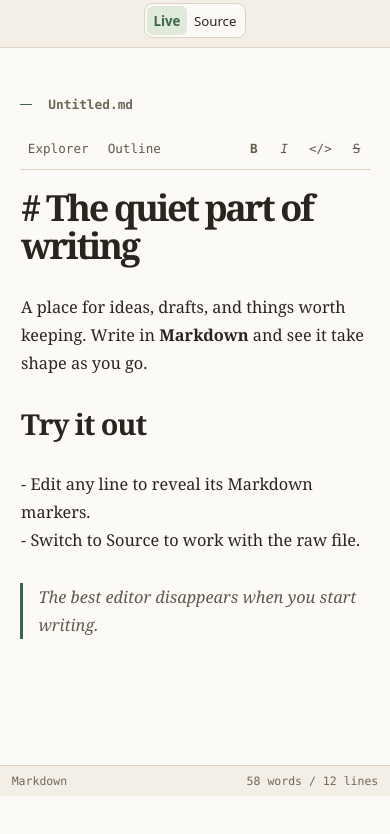
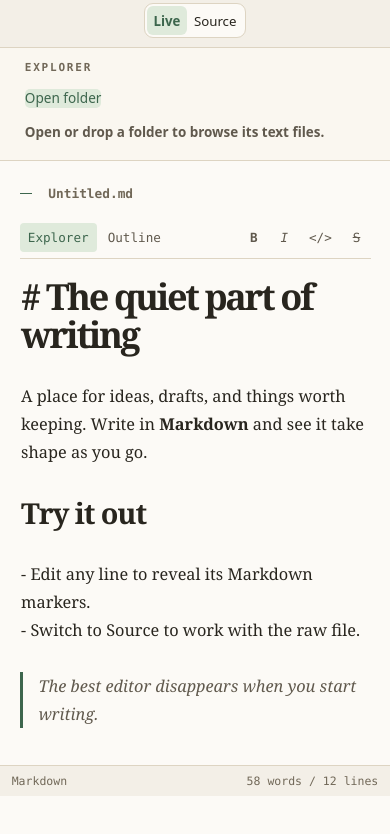
Before and after one commit to ONE0x393/tiny.md, a website built with Vite: page index.html in a window 390 px wide. Shown: the part 48-882 px from the top of the page. Before the commit the page ends 854 px from the top, so only its background shows below. Built offline with nearby package versions, Linux system fonts and the light colour scheme.

Commit message:
feat: open Explorer by default without shifting the editor

```diff
--- a/index.html
+++ b/index.html
@@ -22,8 +22,8 @@
       <button id="theme" type="button" aria-label="Toggle color theme" title="Toggle color theme">◐</button>
     </div>
   </header>
-  <main class="workspace" aria-label="Document workspace">
-    <aside class="outline-panel explorer-panel" id="explorer-panel" hidden>
+  <main class="workspace has-panel" aria-label="Document workspace">
+    <aside class="outline-panel explorer-panel" id="explorer-panel">
       <div class="outline-label">EXPLORER</div>
       <button id="open-folder" type="button">Open folder</button>
       <input id="folder-input" type="file" webkitdirectory multiple hidden>
@@ -38,7 +38,7 @@
       <div class="eyebrow"><span></span> <button id="filename" type="button">Untitled.md</button> <input id="filename-input" type="text" aria-label="Document filename" spellcheck="false" autocomplete="off" hidden></div>
       <div class="editor-tools" aria-label="Editor controls">
         <div class="view-buttons">
-          <button id="explorer-toggle" type="button" aria-controls="explorer-panel" aria-expanded="false">Explorer</button>
+          <button id="explorer-toggle" type="button" aria-controls="explorer-panel" aria-expanded="true">Explorer</button>
           <button id="outline-toggle" aria-controls="outline-panel" aria-expanded="false" type="button">Outline</button>
         </div>
         <div class="format-buttons" aria-label="Insert Markdown formatting">
--- a/src/main.js
+++ b/src/main.js
@@ -105,7 +105,7 @@ function showPanel(panel) {
   explorer.hidden = panel !== explorer;
   outlineToggle.setAttribute('aria-expanded',String(!outline.hidden));
   explorerToggle.setAttribute('aria-expanded',String(!explorer.hidden));
-  document.querySelector('.workspace').classList.toggle('with-outline',!!panel);
+  document.querySelector('.workspace').classList.toggle('has-panel',!!panel);
   renderOutline(view.state);
 }
 outlineToggle.addEventListener('click', () => showPanel(outline.hidden ? outline : null));
--- a/src/style.css
+++ b/src/style.css
@@ -10,8 +10,12 @@
 .bar-actions .save-button{color:var(--accent);background:var(--accent-soft);font-weight:650}
 #status{min-width:0;overflow-wrap:anywhere}#metrics{flex-shrink:0}
 @media(max-width:400px){.bar{grid-template-columns:1fr auto}.mode-switch{grid-row:2;grid-column:1/-1;justify-self:center}.bar-actions{grid-row:1;grid-column:2}}
-.workspace.with-outline{display:grid;grid-template-columns:minmax(170px,235px) minmax(0,1fr)}
-.workspace.with-outline .canvas{width:100%}
+.workspace{
+  display:grid;
+  grid-template-columns:clamp(175px,20vw,235px) minmax(0,1fr);
+}
+.workspace > .canvas{grid-column:2;grid-row:1;width:100%;min-width:0}
+.workspace > .outline-panel{grid-column:1;grid-row:1;min-width:0}
 .outline-panel{background:var(--surface);border-right:1px solid var(--border);padding:1.5rem .85rem;color:var(--sub)}
 .outline-label{font:650 .69rem var(--mono);letter-spacing:.16em;margin:0 .45rem .8rem;color:var(--muted)}
 .outline-panel nav{display:grid;gap:.12rem;position:sticky;top:5.95rem}
@@ -22,7 +26,12 @@
 .editor-tools button{border:0;background:transparent;border-radius:4px;padding:.21rem .52rem;font:.79rem var(--mono);color:var(--sub);min-width:28px;min-height:29px}
 .editor-tools button:hover,.editor-tools button[aria-expanded=true]{color:var(--accent);background:var(--accent-soft)}
 .format-buttons{display:flex;gap:.15rem}
-@media(max-width:700px){.workspace.with-outline{display:block}.outline-panel{border-right:0;border-bottom:1px solid var(--border);max-height:35dvh;overflow:auto;padding:.8rem 1.1rem}.outline-panel nav{position:static}.workspace.with-outline .canvas{padding-top:1.2rem}}
+@media(max-width:700px){
+  .workspace{display:block}
+  .outline-panel{border-right:0;border-bottom:1px solid var(--border);max-height:35dvh;overflow:auto;padding:.8rem 1.1rem}
+  .outline-panel nav{position:static}
+  .workspace.has-panel .canvas{padding-top:1.2rem}
+}
 
 .drop-hint {
   position: fixed;
```
Also changed, not shown: test/explorer.test.js (+18 -1 lines), README.md.
